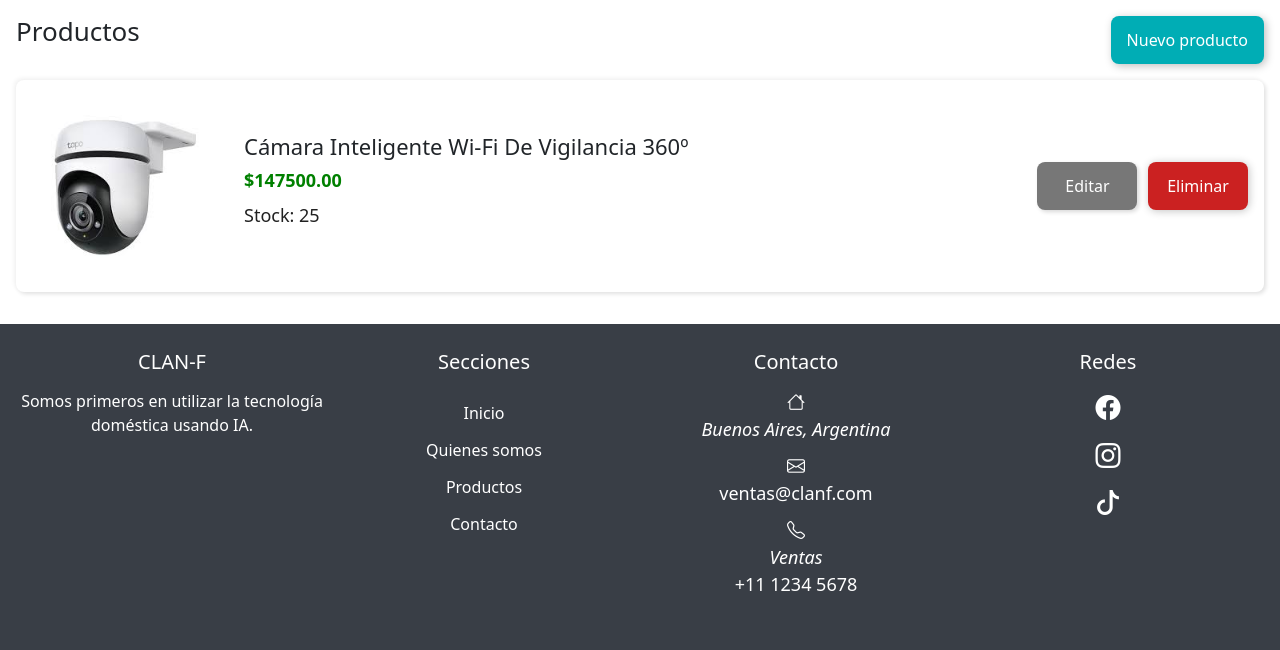
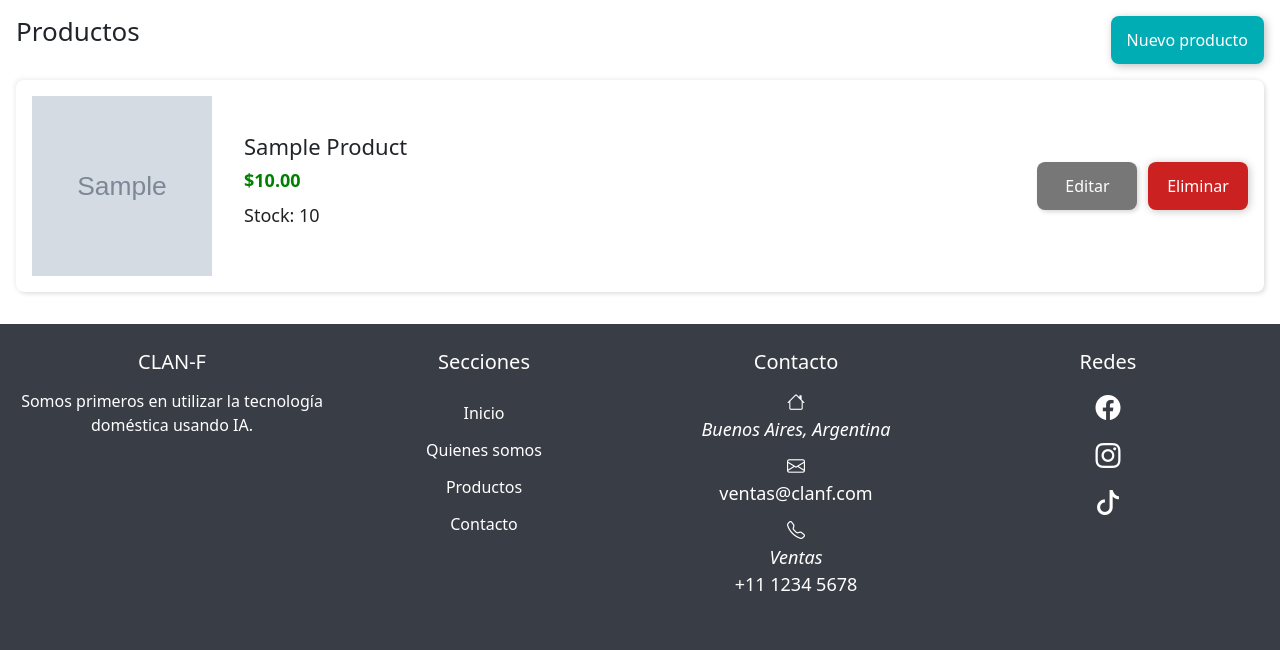
Before and after one commit to PaylemanC/CLAN-F--e-commerce, a Django app: page /administrador/ in a window 1280 px wide. Shown: the part 92-742 px from the top of the page. Run offline with Django 4.2, Linux system fonts and the light colour scheme; a user stored in the database is signed in; tables that the repository leaves empty hold one stand-in row (values such as "Sample post"); grey boxes marked "Sample" are stand-in pictures; some libraries are stand-ins or nearby versions.

Commit message:
Interpolación en product-admin

```diff
--- a/productos/urls.py
+++ b/productos/urls.py
@@ -2,5 +2,5 @@ from django.urls import path
 from . import views
 
 urlpatterns = [
-    path('', views.crear_producto, name = 'productos-admin')
+        path('', views.listar_productos, name = 'productos-admin'),
 ]
--- a/productos/views.py
+++ b/productos/views.py
@@ -2,13 +2,22 @@ from django.shortcuts import render, redirect
 from django.http import HttpResponse
 from .forms import ProductForm
 from django.contrib.auth.decorators import login_required
+from productos.models import Product
 
 # Create your views here.
+@login_required(login_url='/login')
+def listar_productos(request):
+    products = Product.objects.all()
+    print(products)
+    return render(request, 'administrador.html', {
+        'products': products
+    })
+
 @login_required(login_url='/login')
 def crear_producto(request):
     form = ProductForm(request.POST or None)
     if request.method == 'POST':
-        form = ProductForm(request.POST) #para Yeimer, crea una instancia de productForm
+        form = ProductForm(request.POST) #Crea una instancia de productForm
         if form.is_valid():
             form.save()
             return redirect('administrador.html')
--- a/templates/administrador.html
+++ b/templates/administrador.html
@@ -23,7 +23,10 @@
     <h1 class="title">Productos</h1>
     <button class="btnDefault newBtn" type="button" data-bs-toggle="modal" data-bs-target="#exampleModal">Nuevo producto</button>
   </div>
-  <div class="products">{% include "components/product-admin.html" %}</div>
+  <div class="products">
+    {% for product in products %}
+      {% include "components/product-admin.html" with product=product %}</div>
+    {% endfor%}
 </section>
 
 
--- a/templates/components/product-admin.html
+++ b/templates/components/product-admin.html
@@ -2,12 +2,12 @@
 <div class="product-card">
     <div class="product-details">
         <div class="product-img--container">
-            <img src="{% static 'images/productos/camara.jpg' %}" alt="Producto" class="product-img">
+            <img src="{{ product.image.url }}" alt="{{ Producto }}" class="product-img">
         </div>
         <div class="product-info">
-            <h2 class="product-name">Cámara Inteligente Wi-Fi De Vigilancia 360º</h2>
-            <p class="product-price">$147500.00</p>
-            <p class="product-stock">Stock: 25</p>
+            <h2 class="product-name">{{ product.title }}</h2>
+            <p class="product-price">${{ product.price }}</p>
+            <p class="product-stock">Stock: {{ product.stock }}</p>
         </div>
     </div>
     <div class="product-buttons">
```
